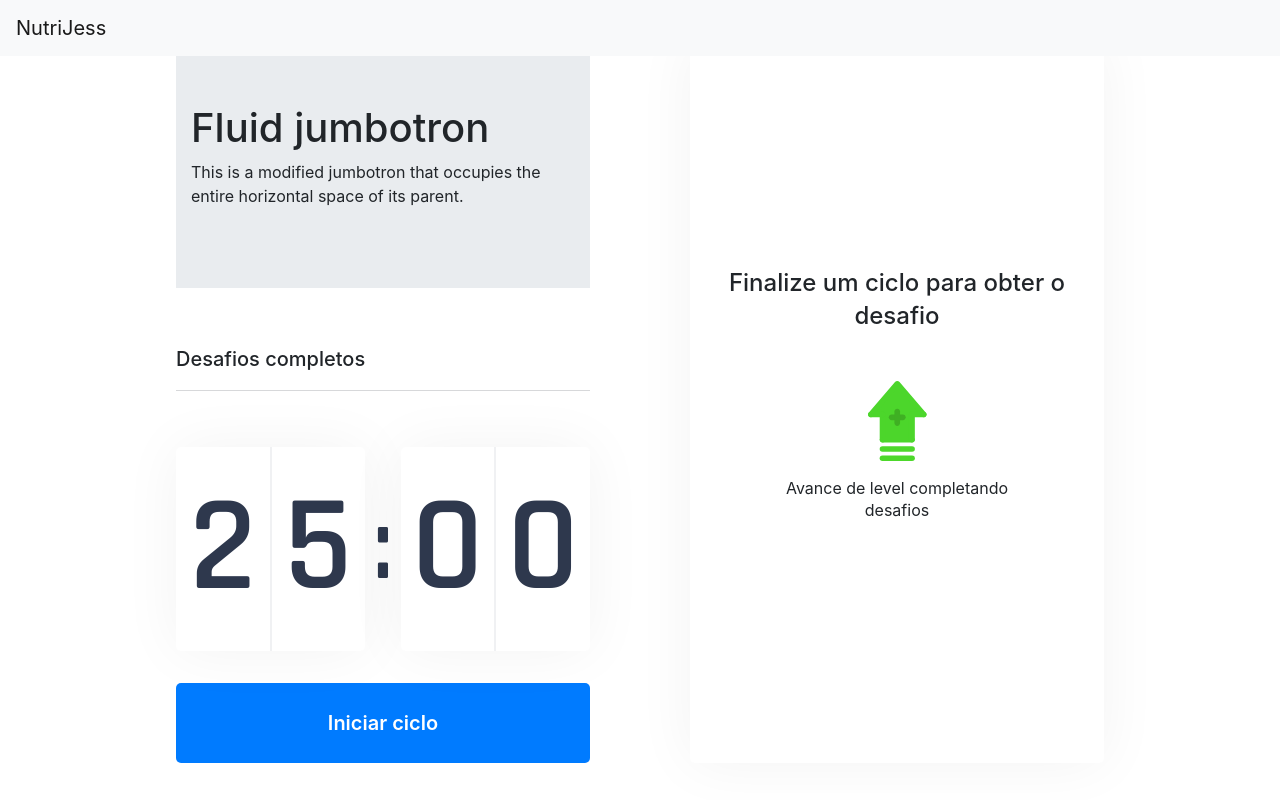
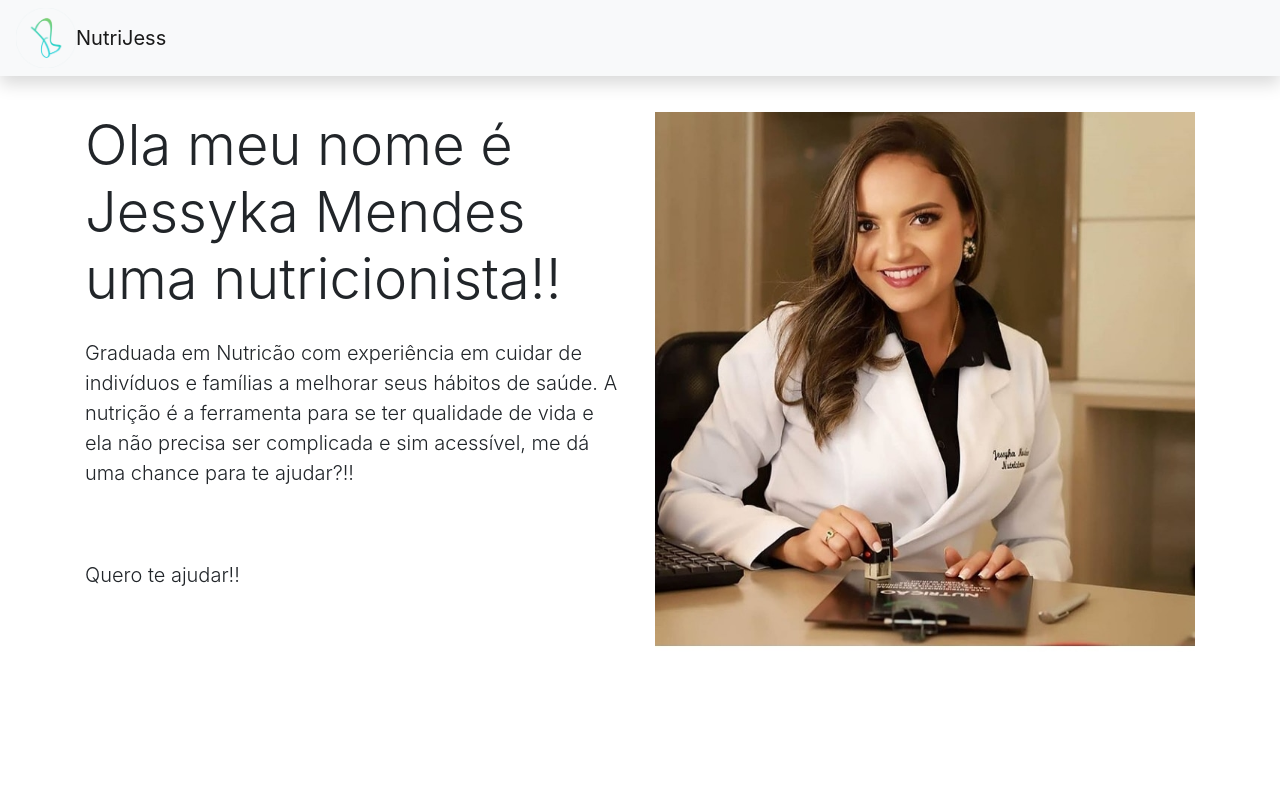
Before and after one commit to caiolul/NutriJess, a Next.js app: page / in a window 1280 px wide. Built offline with nearby package versions, Linux system fonts and the light colour scheme.

Commit message:
⚡feat: Create profile and navbar

```diff
--- a/src/components/NavContainer.tsx
+++ b/src/components/NavContainer.tsx
@@ -1,16 +1,28 @@
-import React, { useState } from 'react';
-import { Navbar } from 'react-bootstrap';
+import React from 'react';
+import { Navbar, Nav } from 'react-bootstrap';
 
 const NavContainer: React.FC = () => {
   return (
-    <Navbar bg="light" expand="lg" fixed='top'>
-  <Navbar.Brand>NutriJess</Navbar.Brand>
-  {/* <Navbar.Toggle aria-controls="basic-navbar-nav" /> */}
-  {/* <Navbar.Collapse id="basic-navbar-nav">
-    <Nav className="mr-auto">
-    </Nav>
-  </Navbar.Collapse> */}
-</Navbar>
+    <Navbar
+      variant="light"
+      bg="light"
+      expand="lg"
+      fixed="top"
+      className="shadow"
+    >
+      <img
+        src="/img/logo.png"
+        width="60"
+        height="60"
+        className="d-inline-block align-top"
+        alt="Nutri logo"
+      />
+      <Navbar.Brand>NutriJess</Navbar.Brand>
+      <Navbar.Toggle aria-controls="basic-navbar-nav" />
+      {/* <Navbar.Collapse id="basic-navbar-nav">
+        <Nav className="mr-auto"></Nav>
+      </Navbar.Collapse> */}
+    </Navbar>
   );
 };
 export default NavContainer;
--- a/src/components/Profile.tsx
+++ b/src/components/Profile.tsx
@@ -1,33 +1,37 @@
-import React, { useContext } from 'react';
-import { ChallengesContext } from '../contexts/ChallengesContext';
-import { Jumbotron, Container } from 'react-bootstrap';
-import style from '../styles/components/Profile.module.css';
+import React from 'react';
+import { Jumbotron, Container, Row, Col } from 'react-bootstrap';
 
 const Profile: React.FC = () => {
-  const { level } = useContext(ChallengesContext);
   return (
-    <Jumbotron fluid>
-    <Container>
-      <h1>Fluid jumbotron</h1>
-      <p>
-        This is a modified jumbotron that occupies the entire horizontal space of
-        its parent.
-      </p>
-    </Container>
-  </Jumbotron>
-    // <div className={style.profileContainer}>
-    //   <img src="/img/img.jpeg" alt="UserPhoto" />
-
-    //   <div>
-    //     <strong>Caio Cesar</strong>
-    //     <p>
-    //       <img src="icons/level.svg" />
-    //       Level
-    //       {' '}
-    //       {level}
-    //     </p>
-    //   </div>
-    // </div>
+    <Jumbotron fluid style={{ background: '#fff' }} className="mt-5">
+      <Container>
+        <Row>
+          <Col className="sm-6">
+            <h1 className="display-4 mb-4">
+              Ola meu nome é Jessyka Mendes uma nutricionista!!
+            </h1>
+            <p className="lead mb-4">
+              Graduada em Nutricão com experiência em cuidar de indivíduos e
+              famílias a melhorar seus hábitos de saúde. A nutrição é a
+              ferramenta para se ter qualidade de vida e ela não precisa ser
+              complicada e sim acessível, me dá uma chance para te ajudar?!!
+            </p>
+            <br />
+            <br />
+            <span className="lead">Quero te ajudar!!</span>
+          </Col>
+          <Col className="sm-6">
+            <img
+              src="img/img.jpeg"
+              alt="Ola sou Jessyka"
+              width="700"
+              height="400"
+              className="img-fluid"
+            />
+          </Col>
+        </Row>
+      </Container>
+    </Jumbotron>
   );
 };
 
--- a/src/pages/index.tsx
+++ b/src/pages/index.tsx
@@ -1,13 +1,7 @@
 import 'bootstrap/dist/css/bootstrap.min.css';
 import Head from 'next/head';
-import { GetServerSideProps } from 'next';
-import { ChallengeBox } from '../components/ChallengeBox';
-import { CompletChallenges } from '../components/CompletChallenges';
-import { Countdown } from '../components/Countdown';
 import NavContainer from '../components/NavContainer';
 import Profile from '../components/Profile';
-import { CountdownProvider } from '../contexts/CountdownContexts';
-import style from '../styles/pages/Home.module.css';
 
 interface HomeProps {
   level: number;
@@ -18,35 +12,12 @@ export default function Home(props: HomeProps) {
   return (
     <>
       <NavContainer />
-      <div className={style.container}>
+      <div>
         <Head>
           <title>NutriJess</title>
         </Head>
-
-        <CountdownProvider>
-          <section>
-            <div>
-              <Profile />
-              <CompletChallenges />
-              <Countdown />
-            </div>
-            <div>
-              <ChallengeBox />
-            </div>
-          </section>
-        </CountdownProvider>
+        <Profile />
       </div>
     </>
   );
 }
-
-export const getServerSideProps: GetServerSideProps = async (cxt) => {
-  const { level, currentExperience, challengesCompleted } = cxt.req.cookies;
-  return {
-    props: {
-      level: Number(level),
-      currentExperience: Number(currentExperience),
-      challengesCompleted: Number(challengesCompleted),
-    },
-  };
-};
```
